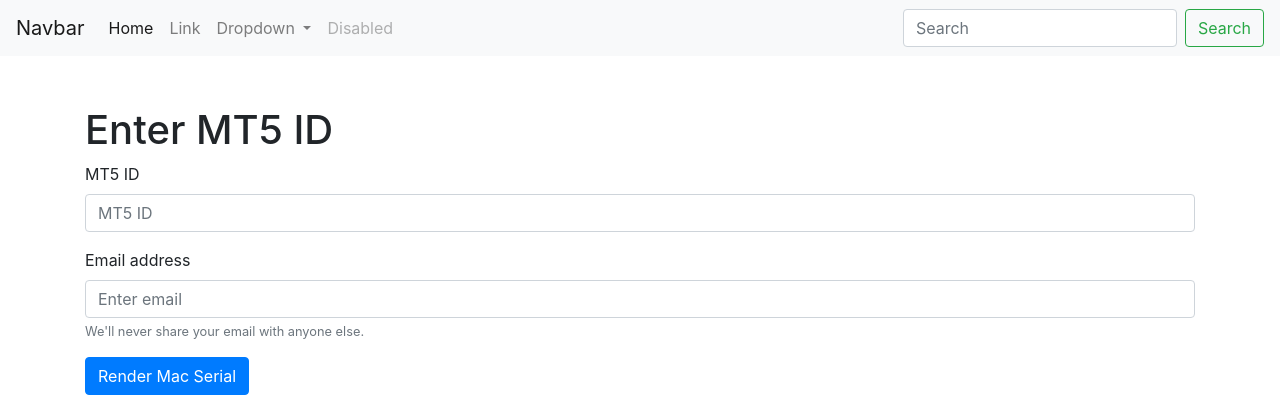
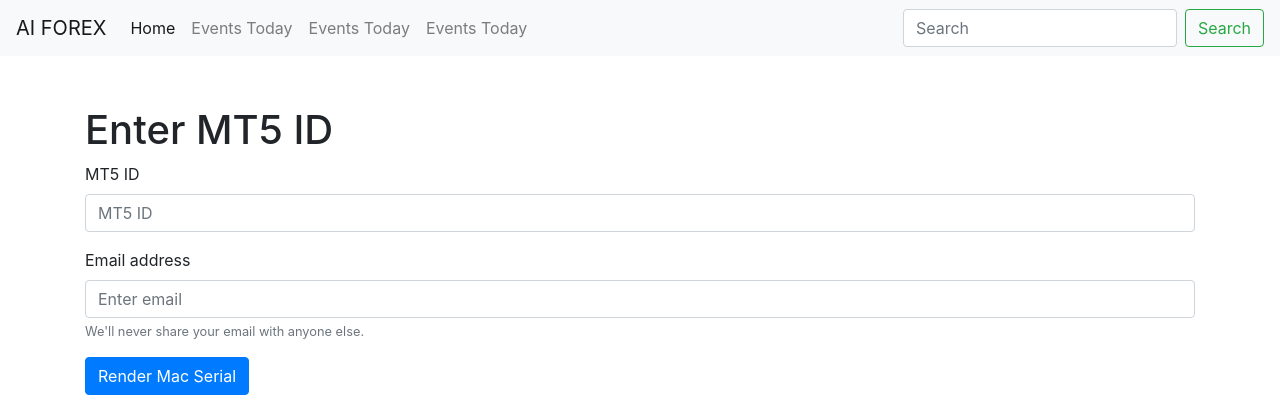
Before and after one commit to sonataruby/forex, a PHP site: page / in a window 1280 px wide. Shown: the top 420 px of the page. Run offline with PHP 8.4, Linux system fonts and the light colour scheme.

Commit message:
Update index.php

```diff
--- a/index.php
+++ b/index.php
@@ -13,7 +13,7 @@
   <body>
 	<header>
 	  	<nav class="navbar navbar-expand-lg navbar-light bg-light">
-		  <a class="navbar-brand" href="#">Navbar</a>
+		  <a class="navbar-brand" href="/">AI FOREX</a>
 		  <button class="navbar-toggler" type="button" data-toggle="collapse" data-target="#navbarSupportedContent" aria-controls="navbarSupportedContent" aria-expanded="false" aria-label="Toggle navigation">
 		    <span class="navbar-toggler-icon"></span>
 		  </button>
@@ -21,25 +21,21 @@
 		  <div class="collapse navbar-collapse" id="navbarSupportedContent">
 		    <ul class="navbar-nav mr-auto">
 		      <li class="nav-item active">
-		        <a class="nav-link" href="#">Home <span class="sr-only">(current)</span></a>
+		        <a class="nav-link" href="/">Home <span class="sr-only">(current)</span></a>
 		      </li>
+
 		      <li class="nav-item">
-		        <a class="nav-link" href="#">Link</a>
+		        <a class="nav-link" href="/events.php">Events Today</a>
 		      </li>
-		      <li class="nav-item dropdown">
-		        <a class="nav-link dropdown-toggle" href="#" id="navbarDropdown" role="button" data-toggle="dropdown" aria-haspopup="true" aria-expanded="false">
-		          Dropdown
-		        </a>
-		        <div class="dropdown-menu" aria-labelledby="navbarDropdown">
-		          <a class="dropdown-item" href="#">Action</a>
-		          <a class="dropdown-item" href="#">Another action</a>
-		          <div class="dropdown-divider"></div>
-		          <a class="dropdown-item" href="#">Something else here</a>
-		        </div>
+
+		      <li class="nav-item">
+		        <a class="nav-link" href="/buy.php">Events Today</a>
 		      </li>
+
 		      <li class="nav-item">
-		        <a class="nav-link disabled" href="#" tabindex="-1" aria-disabled="true">Disabled</a>
+		        <a class="nav-link" href="/buyrobot.php">Events Today</a>
 		      </li>
+
 		    </ul>
 		    <form class="form-inline my-2 my-lg-0">
 		      <input class="form-control mr-sm-2" type="search" placeholder="Search" aria-label="Search">
```
